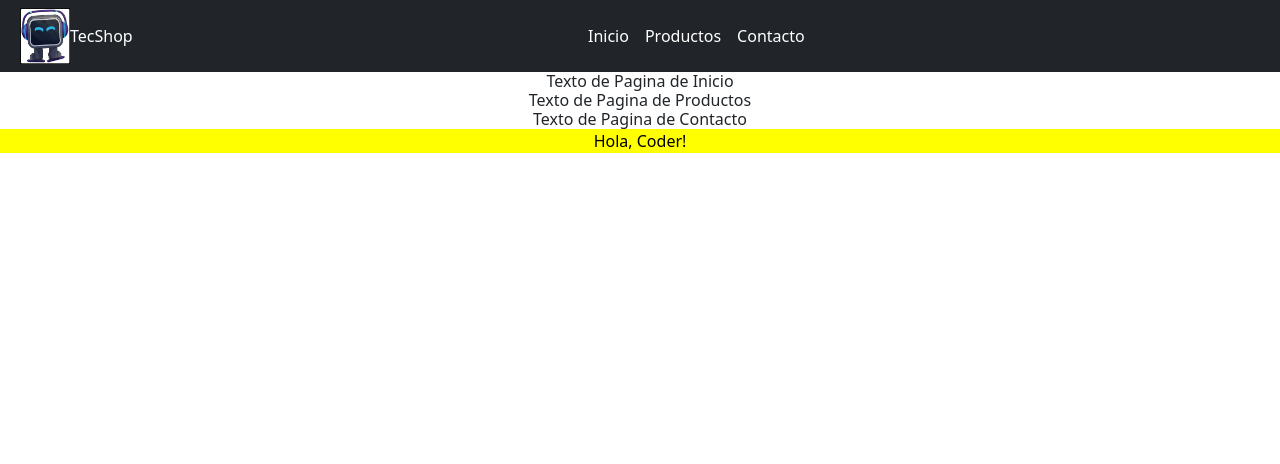
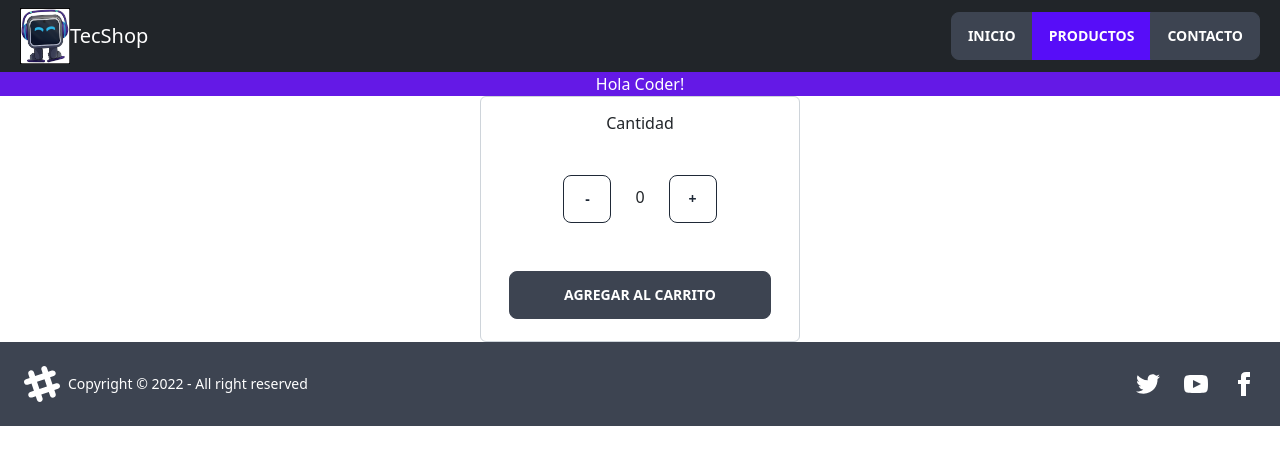
Before and after one commit to lualoman/JS-CoderHouse-Alomar, a React (Create React App) app: page /contacto in a window 1280 px wide. Shown: the top 464 px of the page. Built offline with nearby package versions, Linux system fonts and the light colour scheme.

Commit message:
Actualizando para Pre-Entrega 2 + Alomar

```diff
--- a/src/App.js
+++ b/src/App.js
@@ -1,19 +1,25 @@
-import logo from './logo.svg';
 import './App.css';
+import { BrowserRouter as Router, Routes, Route} from 'react-router-dom';
 import NavBar from './components/NavBar';
 import Inicio from './components/paginas/Inicio';
 import Contacto from './components/paginas/Contacto';
 import Productos from './components/paginas/Productos';
-import ItemListContainer from './components/ItemListContainer'
+import ItemListContainer from './components/ItemListContainer';
+import Footer from './components/Footer'
 
 function App() {
   return (
     <div className='App'>
+      <Router>
         <NavBar/>
-        <Inicio/>
-        <Productos/>
-        <Contacto/>
+        <Routes>
+          <Route path="/" exact component={Inicio}/>
+          <Route path="/productos" exact component={Productos}/>
+          <Route path="/contacto" exact component={Contacto}/>
+        </Routes>
+      </Router>
     <ItemListContainer/>
+    <Footer/>
     </div>
   );
 }
--- /dev/null
+++ b/src/components/Footer.js
@@ -0,0 +1,19 @@
+const Footer = () => {
+    return (
+        <div>
+            <footer className="footer items-center p-4 bg-neutral text-neutral-content">
+                <div className="items-center grid-flow-col">
+                    <svg width="36" height="36" viewBox="0 0 24 24" xmlns="http://www.w3.org/2000/svg" fillRule="evenodd" clipRule="evenodd" className="fill-current"><path d="M22.672 15.226l-2.432.811.841 2.515c.33 1.019-.209 2.127-1.23 2.456-1.15.325-2.148-.321-2.463-1.226l-.84-2.518-5.013 1.677.84 2.517c.391 1.203-.434 2.542-1.831 2.542-.88 0-1.601-.564-1.86-1.314l-.842-2.516-2.431.809c-1.135.328-2.145-.317-2.463-1.229-.329-1.018.211-2.127 1.231-2.456l2.432-.809-1.621-4.823-2.432.808c-1.355.384-2.558-.59-2.558-1.839 0-.817.509-1.582 1.327-1.846l2.433-.809-.842-2.515c-.33-1.02.211-2.129 1.232-2.458 1.02-.329 2.13.209 2.461 1.229l.842 2.515 5.011-1.677-.839-2.517c-.403-1.238.484-2.553 1.843-2.553.819 0 1.585.509 1.85 1.326l.841 2.517 2.431-.81c1.02-.33 2.131.211 2.461 1.229.332 1.018-.21 2.126-1.23 2.456l-2.433.809 1.622 4.823 2.433-.809c1.242-.401 2.557.484 2.557 1.838 0 .819-.51 1.583-1.328 1.847m-8.992-6.428l-5.01 1.675 1.619 4.828 5.011-1.674-1.62-4.829z"></path></svg>
+                    <p>Copyright © 2022 - All right reserved</p>
+                </div>
+                <div className="grid-flow-col gap-4 md:place-self-center md:justify-self-end">
+                    <a><svg xmlns="http://www.w3.org/2000/svg" width="24" height="24" viewBox="0 0 24 24" className="fill-current"><path d="M24 4.557c-.883.392-1.832.656-2.828.775 1.017-.609 1.798-1.574 2.165-2.724-.951.564-2.005.974-3.127 1.195-.897-.957-2.178-1.555-3.594-1.555-3.179 0-5.515 2.966-4.797 6.045-4.091-.205-7.719-2.165-10.148-5.144-1.29 2.213-.669 5.108 1.523 6.574-.806-.026-1.566-.247-2.229-.616-.054 2.281 1.581 4.415 3.949 4.89-.693.188-1.452.232-2.224.084.626 1.956 2.444 3.379 4.6 3.419-2.07 1.623-4.678 2.348-7.29 2.04 2.179 1.397 4.768 2.212 7.548 2.212 9.142 0 14.307-7.721 13.995-14.646.962-.695 1.797-1.562 2.457-2.549z"></path></svg>
+                    </a>
+                    <a><svg xmlns="http://www.w3.org/2000/svg" width="24" height="24" viewBox="0 0 24 24" className="fill-current"><path d="M19.615 3.184c-3.604-.246-11.631-.245-15.23 0-3.897.266-4.356 2.62-4.385 8.816.029 6.185.484 8.549 4.385 8.816 3.6.245 11.626.246 15.23 0 3.897-.266 4.356-2.62 4.385-8.816-.029-6.185-.484-8.549-4.385-8.816zm-10.615 12.816v-8l8 3.993-8 4.007z"></path></svg></a>
+                    <a><svg xmlns="http://www.w3.org/2000/svg" width="24" height="24" viewBox="0 0 24 24" className="fill-current"><path d="M9 8h-3v4h3v12h5v-12h3.642l.358-4h-4v-1.667c0-.955.192-1.333 1.115-1.333h2.885v-5h-3.808c-3.596 0-5.192 1.583-5.192 4.615v3.385z"></path></svg></a>
+                </div>
+            </footer>
+        </div>
+    )
+}
+export default Footer
--- /dev/null
+++ b/src/components/ItemCount.js
@@ -0,0 +1,33 @@
+import { useState } from 'react';
+
+const ItemCount = (props) => {
+    console.log(props);
+
+    const [counter, setCounter] = useState(props.initial)
+
+    const clickSuma = () => {
+        if (counter < props.stock) {
+            setCounter(counter + 1)
+        }
+    }
+
+    const clickResta = () => {
+        if (counter > props.initial) {
+            setCounter(counter - 1)
+        }
+    }
+
+    return (
+        <>
+        <div className="form-control w-full max-w-xs mx-auto">
+            <label className="label">
+                <span className="label-text-dark mx-auto">Cantidad</span>
+            </label>
+            <div className='m-2'><button onClick={clickResta} className='btn m-4 btn-square btn-outline'>-</button>{counter}<button onClick={clickSuma} className='btn m-4 btn-square btn-outline'>+</button></div>
+
+            <button onClick={clickSuma} className="btn m-3">Agregar al Carrito</button>
+        </div>
+        </>
+    )
+}
+export default ItemCount
--- a/src/components/ItemListContainer.js
+++ b/src/components/ItemListContainer.js
@@ -1,14 +1,23 @@
+import ItemCount from "./ItemCount";
+
 function ItemListContainer() {
 
-    let nombre = 'Coder'
+    let greeting = 'Hola Coder'
 
     const styles = {
-        backgroundColor: 'yellow',
-        color: 'black'
+        backgroundColor: '#6419E6',
+        color: 'white'
+    }
+
+    function onAdd(cantidad) {
+        console.log(cantidad);
     }
 
     return (
-    <p style={styles}>Hola, {nombre}!</p>
+        <>
+            <p style={styles}>{greeting}!</p>
+            <ItemCount stock={5} initial={0} onAdd={onAdd}/>
+        </>
     )
 }
 export default ItemListContainer
--- a/src/components/NavBar.js
+++ b/src/components/NavBar.js
@@ -1,35 +1,31 @@
 import React from 'react';
+import { Link } from 'react-router-dom';
 import CartWidget from './CartWidget';
 
 const NavBar = () => {
 
     const styles = {
-        color: 'white'
+        color: 'white',
     }
 
     return (
         <div>
             <nav className="navbar navbar-expand-lg bg-dark">
                 <div className="container-fluid">
-                    <a href='/'>
-                        <CartWidget/>
-                    </a>
-                    <button className="navbar-toggler" type="button" data-bs-toggle="collapse" data-bs-target="#navbarNav" aria-controls="navbarNav" aria-expanded="false" aria-label="hrefggle navigation">
-                        <span className="navbar-toggler-icon"></span>
+                    <Link to='/'>
+                        <CartWidget />
+                    </Link>
+                    <button className="navbar-toggler" type="button" data-bs-toggle="collapse" data-bs-target="#navbarNav" aria-controls="navbarNav" aria-expanded="false" aria-label="toggle navigation">
                     </button>
-                    <span style={styles}>TecShop</span>
+
                     <div className="collapse navbar-collapse" id="navbarNav">
-                        <ul className="navbar-nav mx-auto">
-                            <li className="nav-item">
-                                <a className="nav-link" style={styles} href='/'>Inicio</a>
-                            </li>
-                            <li className="nav-item">
-                                <a className="nav-link" style={styles} href='/Productos'>Productos</a>
-                            </li>
-                            <li className="nav-item">
-                                <a className="nav-link" style={styles} href='/Contacto'>Contacto</a>
-                            </li>
-                        </ul>
+                        <span className='navbar-brand' style={styles}>TecShop</span>
+                    </div>
+
+                    <div className="btn-group mr-auto lg:btn-group-horizontal">
+                        <button className="btn btn-glass"><Link className="nav-link" style={styles} to='/'>Inicio</Link></button>
+                        <button className="btn btn-active"><Link className="nav-link" style={styles} to='/Productos'>Productos</Link></button>
+                        <button className="btn btn-glass"><Link className="nav-link" style={styles} to='/Contacto'>Contacto</Link></button>
                     </div>
                 </div>
             </nav>
```
